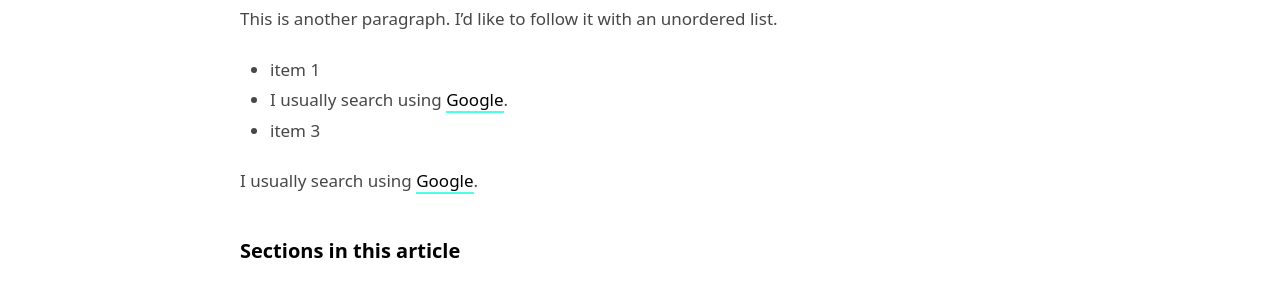
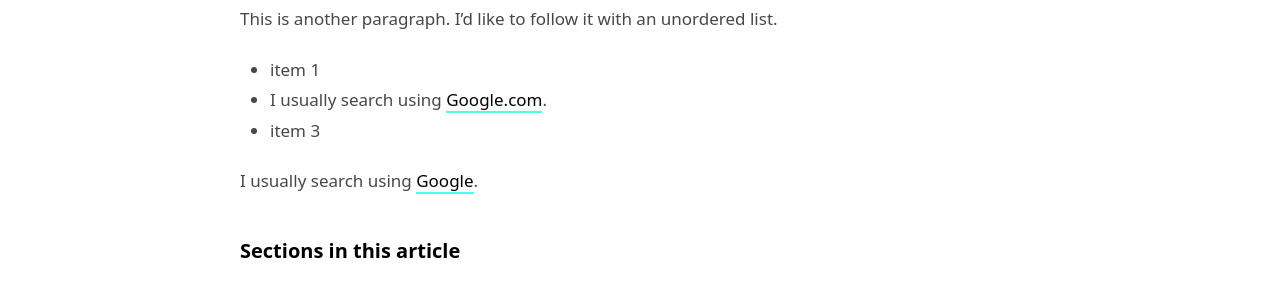
Before and after one commit to robbertl/socialwelfareappeal, a Jekyll site: the page built from _posts/2020-11-25-post.md, in a window 1280 px wide and 900 px high. Shown: the part 293-580 px from the top of the window. Built offline with Jekyll 4.4.1, drawn with Linux system fonts in a browser that asks for light colours.

Commit message:
Update 2020-11-25-post.md

```diff
--- a/_posts/2020-11-25-post.md
+++ b/_posts/2020-11-25-post.md
@@ -11,7 +11,7 @@ This is my initial paragraph. In it I’d like to provide a link to the [Jekyll
 This is another paragraph. I’d like to follow it with an unordered list.
 
 * item 1
-* I usually search using [Google](https://www.google.com "Google").
+* I usually search using [Google.com](https://www.google.com "Google").
 * item 3
 
 I usually search using [Google](https://www.google.com "Google").
```
